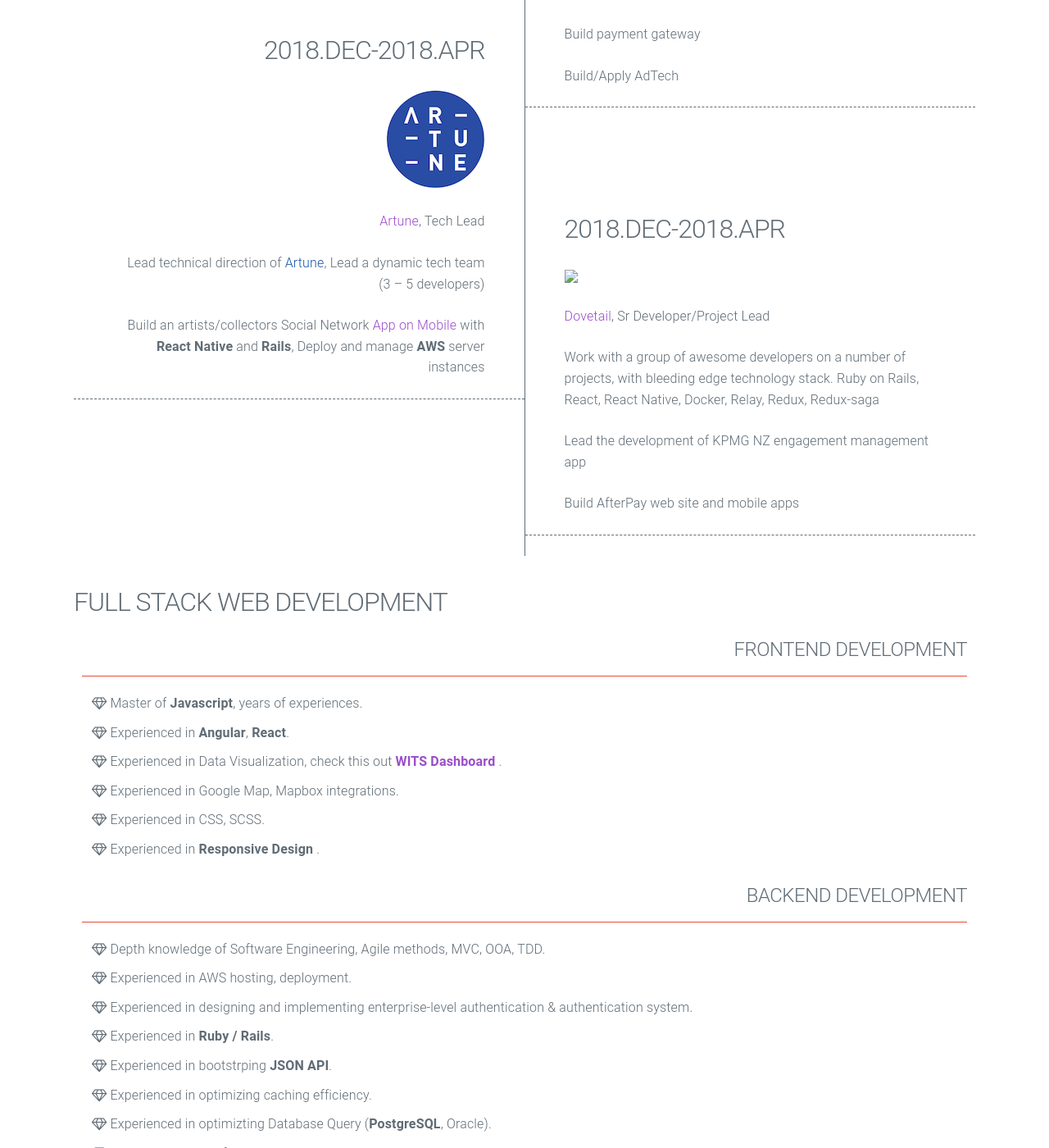
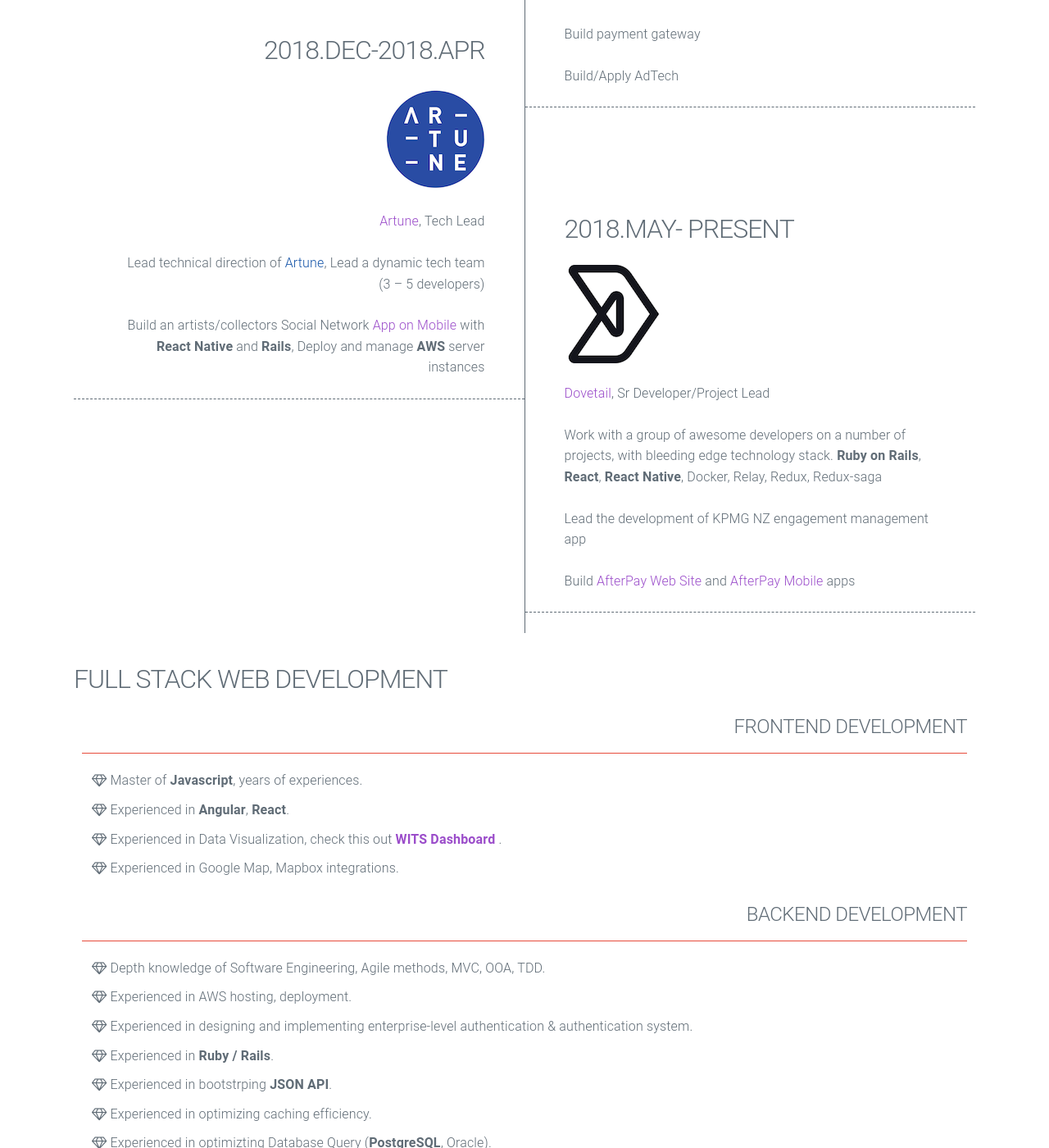
Before and after one commit to xuwupeng2000/xuwupeng2000.github.io, a Jekyll site: the page built from index.html, in a window 1280 px wide and 1400 px high, scrolled down 2260 px. Shown: the whole window at 82% size. Built offline with Jekyll 4.4.1, drawn with Linux system fonts in a browser that asks for light colours; nearby versions of some CDN libraries; some of the changed text lies outside the part shown.

Commit message:
Add in new experience

```diff
--- a/index.html
+++ b/index.html
@@ -56,7 +56,7 @@
             <div class="img-cut"> <img src='images/figured.png'/> </div>
             <p> Figured, Sr Developer </p>
             <p>
-              Build a new cloud accounting SaaS with <a href="https://www.figured.com/nz/">Figured.com</a> <b>Ruby on Rails</b> and <b>Angular</b>
+              Build a new cloud accounting SaaS <a href="https://www.figured.com/nz/">Figured.com</a> with <b>Ruby on Rails</b> and <b>Angular</b>
             </p>
           </dd>
         </dl>
@@ -132,15 +132,15 @@
       </div>
 
       <div class="timeline-wrapper more-margin rellax" data-rellax-speed='2'>
-        <h2 class="timeline-time rellex" data-rellax-speed='2'><span>2018.Dec-2018.Apr</span></h2>
+        <h2 class="timeline-time rellex" data-rellax-speed='2'><span>2018.May- Present</span></h2>
         <dl class="timeline-series">
           <dt class="timeline-event" id="2015last"></dt>
           <dd class="timeline-event-content" id="2015lastEX">
             <div class="img-cut"> <img class="artune-img" src='images/dove.png'/> </div>
             <p> <a href="https://dovetailstudios.com/">Dovetail</a>, Sr Developer/Project Lead</p>
-           <p> Work with a group of awesome developers on a number of projects, with bleeding edge technology stack. Ruby on Rails, React, React Native, Docker, Relay, Redux, Redux-saga  </p>
+           <p> Work with a group of awesome developers on a number of projects, with bleeding edge technology stack. <b>Ruby on Rails</b>, <b>React</b>, <b>React Native</b>, Docker, Relay, Redux, Redux-saga  </p>
            <p>Lead the development of KPMG NZ engagement management app</p>
-           <p>Build AfterPay web site and mobile apps</p>
+           <p>Build <a href="https://www.afterpay.com">AfterPay Web Site</a> and <a href="https://itunes.apple.com/au/app/afterpay/id1230286588?mt=8">AfterPay Mobile</a> apps</p>
           </dd>
         </dl>
       </div>
@@ -161,8 +161,6 @@
           <li> <i class="fa fa-diamond"></i> Experienced in <strong>Angular</strong>, <strong>React</strong>.</li>
           <li> <i class="fa fa-diamond"></i> Experienced in Data Visualization, check this out <strong><a href="https://uat.electricityinfo.co.nz/"> WITS Dashboard</a> </strong>.
           <li> <i class="fa fa-diamond"></i> Experienced in Google Map, Mapbox integrations.</li>
-          <li> <i class="fa fa-diamond"></i> Experienced in CSS, SCSS. </li>
-          <li> <i class="fa fa-diamond"></i> Experienced in <strong> Responsive Design </strong>. </li>
         </ul>
       </div>
     </div>
@@ -179,7 +177,7 @@
           <li> <i class="fa fa-diamond"></i> Experienced in optimizing caching efficiency. </li>
           <li> <i class="fa fa-diamond"></i> Experienced in optimizting Database Query (<strong>PostgreSQL</strong>, Oracle). </li>
           <li> <i class="fa fa-diamond"></i> Depth knowledge of Networking security And Application security. </li>
-          <li> <i class="fa fa-diamond"></i> Experienced in managing deployment. <strong><a href="https://github.com/xuwupeng2000/capsitrano-scm-gitcopy">a side project of me: capsitrano-scm-gitcopy</a></strong> </li>
+          <li> <i class="fa fa-diamond"></i> Experienced in managing deployment. <strong><a href="https://github.com/xuwupeng2000/capsitrano-scm-gitcopy">a side project: capsitrano-scm-gitcopy</a></strong> </li>
           <li> <i class="fa fa-diamond"></i> Experienced in GIS - location based query and service (PostGIS). </li>
         </ul>
       </div>
@@ -197,9 +195,8 @@
       <div class="column">
         <h2 class="featurette-heading"> Mobile Development</h2>
         <ul class="skills">
-          <li> <i class="fa fa-diamond"></i> Experienced in <strong>HTML5 Mobile App</strong> <strong>Cordova, Ionic</strong> development.</li>
           <li> <i class="fa fa-diamond"></i> Experienced in <strong>React Native</strong> development.</li>
-          <li> <i class="fa fa-diamond"></i> Experienced in Native Android development.</li>
+          <li> <i class="fa fa-diamond"></i> Experienced in Mobile Web App <strong>Cordova, Ionic</strong> development.</li>
         </ul>
       </div>
 
@@ -222,7 +219,6 @@
         <ul class="skills">
           <li> <i class="fa fa-diamond"></i> Depth knowledge of Parallel Computing, Concurrent Programming and <strong>GPGPU Programming</strong> </li>
           <li> <i class="fa fa-diamond"></i> Depth knowledge of Exact String Matching </li>
-          <li> <i class="fa fa-diamond"></i> Knowledge of AI, Data mining </li>
           <li> <i class="fa fa-diamond"></i> Experienced in C, OpenCL GPGPU framework </li>
         </ul>
       </div>
```
Also changed, not shown: images/dove.png (added).
